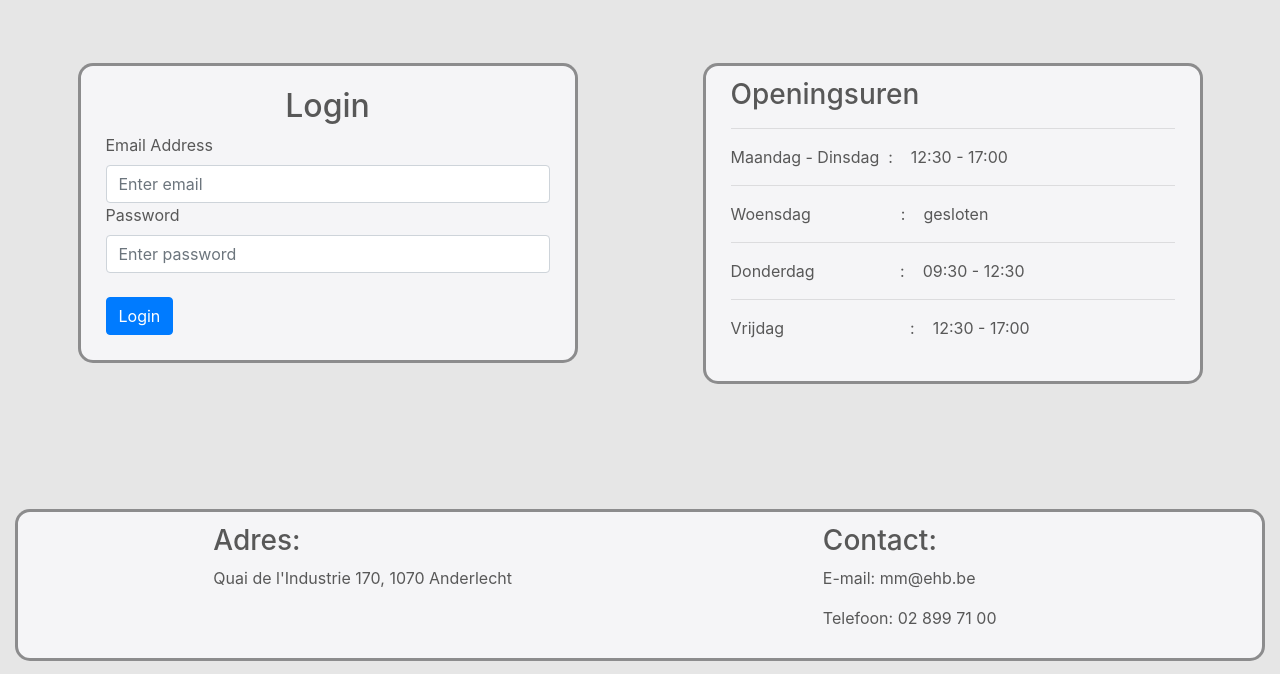
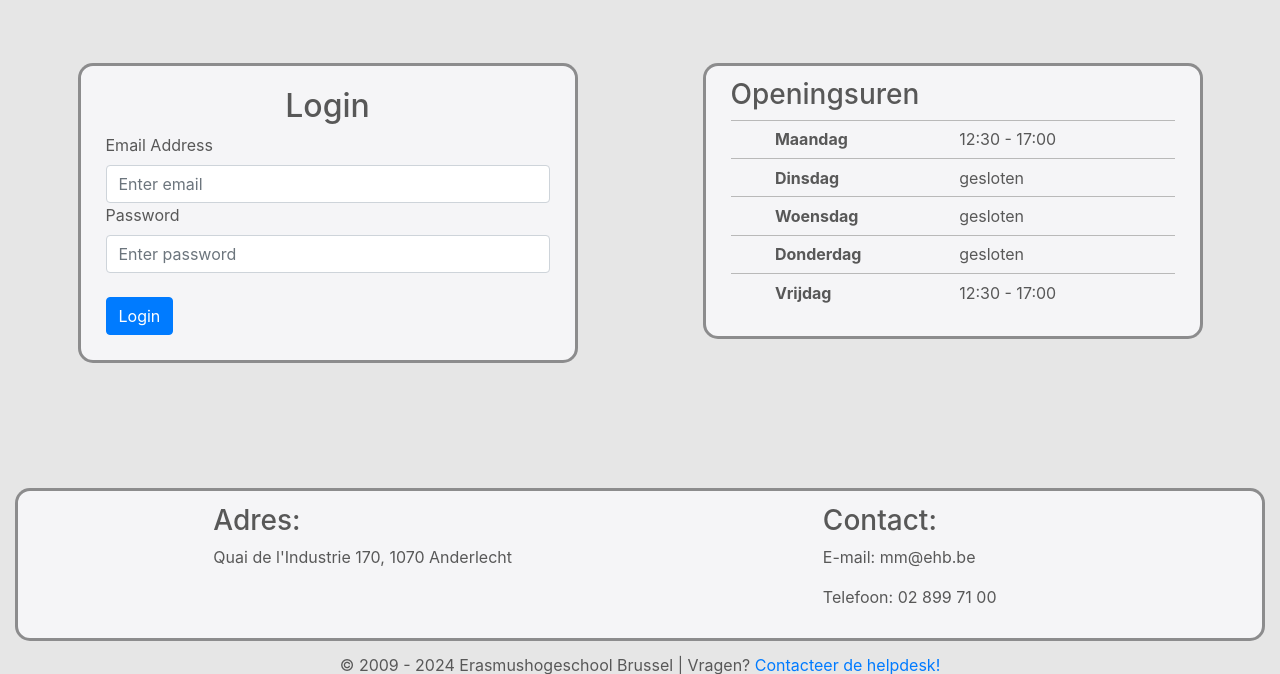
Before and after one commit to Programmingproject-Groep1/ProgrammingProject_Groep1, a Flask app: page /login in a window 1280 px wide. Shown: the part 56-730 px from the top of the page. Run offline with Flask 3, Linux system fonts and the light colour scheme; some libraries are stand-ins or nearby versions; some web fonts are replaced.

Commit message:
css en openingsuren loginpagina

```diff
--- a/website/static/login.css
+++ b/website/static/login.css
@@ -49,6 +49,38 @@
     margin-left: 15%;
 }
 
+table {
+    width: 100%;
+    border-collapse: collapse;
+  }
+
+  tr
+  {
+    margin-top: 10%;
+  }
+
+  th
+  {
+    padding: 0 5%;
+    border-top: 1px solid rgb(185, 185, 185);
+  }
+
+  td {
+
+    border-top: 1px solid rgb(185, 185, 185);
+  }
+
+  .dag {
+    text-align: left;
+    padding: 1.5% 10%;
+    width: 50%;
+  }
+
+  .uur {
+    text-align: left;
+    padding: 1.5% ;
+    width: 50%;
+  }
 
   @media (max-width: 600px)
   {
@@ -68,6 +100,7 @@
     .loginInfo {
         display: flex;
         flex-direction: column;
+
     }
 
     .openingstijden {
@@ -76,6 +109,7 @@
 
     #loginform {
         order: 1; /* Verander de volgorde naar 1 */
+        margin-top: -1%;
     }
 
     #loginform form {
@@ -98,6 +132,9 @@
         flex-direction: column; /* Zorg dat de adres en contact secties boven elkaar staan */
     }
 
+
+
+
     .adres, .contact {
         width: 100%;
     }
--- a/website/templates/login.html
+++ b/website/templates/login.html
@@ -38,22 +38,28 @@
     <div class="openingsuren">
       <!-- Openingsuren -->
       <h3>Openingsuren</h3>
-      <hr />
-      <p>Maandag - Dinsdag&nbsp;&nbsp;:&nbsp;&nbsp;&nbsp;&nbsp;12:30 - 17:00</p>
-      <hr />
-      <p>
-        Woensdag&nbsp;&nbsp;&nbsp;&nbsp;&nbsp;&nbsp;&nbsp;&nbsp;&nbsp;&nbsp;&nbsp;&nbsp;&nbsp;&nbsp;&nbsp;&nbsp;&nbsp;&nbsp;&nbsp;&nbsp;:&nbsp;&nbsp;&nbsp;&nbsp;gesloten
-      </p>
-      <hr />
-      <p>
-        Donderdag&nbsp;&nbsp;&nbsp;&nbsp;&nbsp;&nbsp;&nbsp;&nbsp;&nbsp;&nbsp;&nbsp;&nbsp;&nbsp;&nbsp;&nbsp;&nbsp;&nbsp;&nbsp;&nbsp;:&nbsp;&nbsp;&nbsp;&nbsp;09:30
-        - 12:30
-      </p>
-      <hr />
-      <p>
-        Vrijdag&nbsp;&nbsp;&nbsp;&nbsp;&nbsp;&nbsp;&nbsp;&nbsp;&nbsp;&nbsp;&nbsp;&nbsp;&nbsp;&nbsp;&nbsp;&nbsp;&nbsp;&nbsp;&nbsp;&nbsp;&nbsp;&nbsp;&nbsp;&nbsp;&nbsp;&nbsp;&nbsp;&nbsp;:&nbsp;&nbsp;&nbsp;&nbsp;12:30
-        - 17:00
-      </p>
+      <table>
+        <tr>
+          <th class="dag">Maandag</td>
+          <td class="uur">12:30 - 17:00</td>
+        </tr>
+        <tr>
+          <th class="dag">Dinsdag</td>
+          <td class="uur">gesloten</td>
+        </tr>
+        <tr>
+          <th class="dag">Woensdag</td>
+          <td class="uur">gesloten</td>
+        </tr>
+        <tr>
+          <th class="dag">Donderdag</td>
+          <td class="uur">gesloten</td>
+        </tr>
+        <tr>
+          <th class="dag">Vrijdag</td>
+          <td class="uur">12:30 - 17:00</td>
+        </tr>
+      </table>
     </div>
   </section>
 
```
